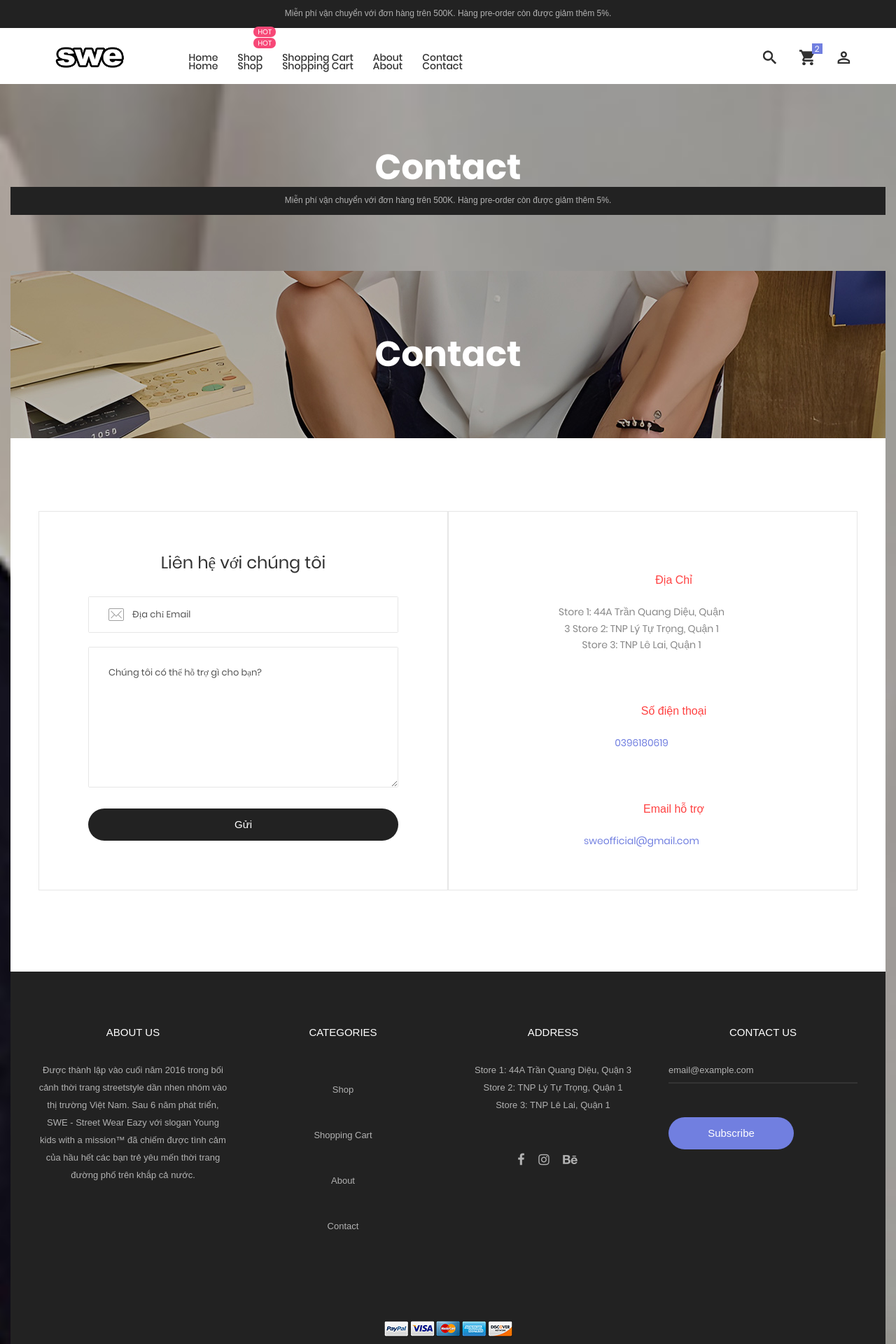
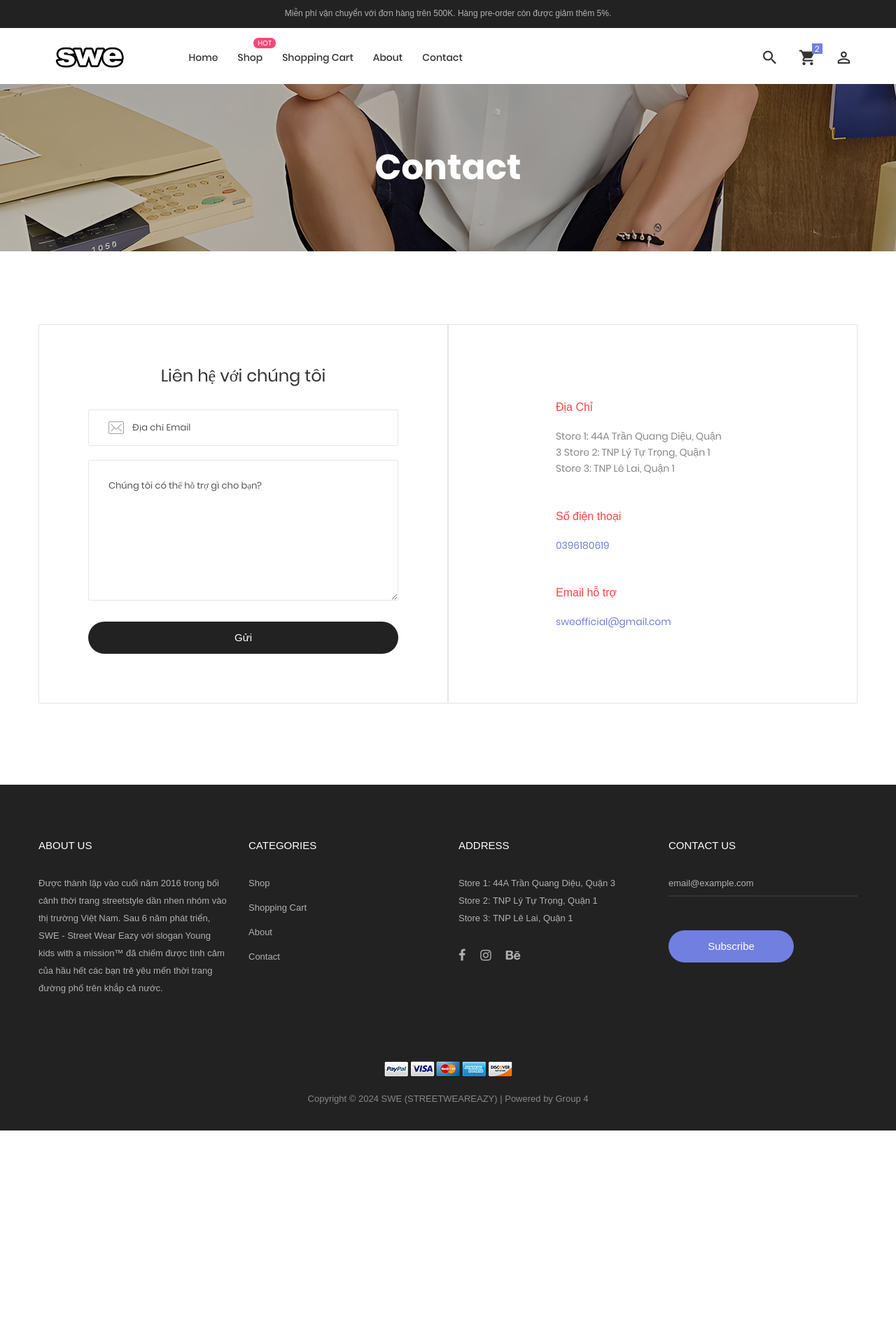
Before and after one commit to LeNguyenXeng/DuAn1-BE, a PHP site: page /index.php?act=contact in a window 1280 px wide. Shown: the top 1920 px of the page at 70% size. After the commit the page ends 1615 px from the top, so only its background shows below. Run offline with PHP 8.4, Linux system fonts and the light colour scheme; style sheets or scripts are compiled from the project's sources; some libraries are stand-ins or nearby versions; some web fonts are replaced.

Commit message:
Update contact.php

```diff
--- a/view/contact.php
+++ b/view/contact.php
@@ -1,16 +1,4 @@
 <!DOCTYPE html>
-<html lang="en">
-
-<head>
-    <title>Contact</title>
-    <?php
- include "view/header.php";
-?>
-    <!-- Title page -->
-    <section class="bg-img1 txt-center p-lr-15 p-tb-92"
-        style="background-image: url('./resources/assets/img/bg-02.jpg'); margin-top: 80px;">
-        <h2 class="ltext-105 cl0 txt-center">
-            Contact<!DOCTYPE html>
 <html lang="en">
 
 <head>
@@ -121,101 +109,3 @@
     <?php
  include "view/footer.php";
 ?>
-        </h2>
-    </section>
-
-
-    <!-- Content page -->
-    <section class="bg0 p-t-104 p-b-116">
-        <div class="container">
-            <div class="flex-w flex-tr">
-                <div class="size-210 bor10 p-lr-70 p-t-55 p-b-70 p-lr-15-lg w-full-md">
-                    <form>
-                        <h4 class="mtext-105 cl2 txt-center p-b-30">
-                            Liên hệ với chúng tôi
-                        </h4>
-
-                        <div class="bor8 m-b-20 how-pos4-parent">
-                            <input class="stext-111 cl2 plh3 size-116 p-l-62 p-r-30" type="text" name="email"
-                                placeholder="Địa chỉ Email">
-                            <img class="how-pos4 pointer-none" src="./resources/assets/img/icons/icon-email.png"
-                                alt="ICON">
-                        </div>
-
-                        <div class="bor8 m-b-30">
-                            <textarea class="stext-111 cl2 plh3 size-120 p-lr-28 p-tb-25" name="msg"
-                                placeholder="Chúng tôi có thể hỗ trợ gì cho bạn?"></textarea>
-                        </div>
-
-                        <button class="flex-c-m stext-101 cl0 size-121 bg3 bor1 hov-btn3 p-lr-15 trans-04 pointer">
-                            Gửi
-                        </button>
-                    </form>
-                </div>
-
-                <div class="size-210 bor10 flex-w flex-col-m p-lr-93 p-tb-30 p-lr-15-lg w-full-md">
-                    <div class="flex-w w-full p-b-42">
-                        <span class="fs-18 cl5 txt-center size-211">
-                            <span class="lnr lnr-map-marker"></span>
-                        </span>
-
-                        <div class="size-212 p-t-2">
-                            <span style="color: rgb(255, 66, 66);
-							font-family: Popspismedium, sans-serif;
-							font-size: 16px;
-						" class="cl2">
-                                Địa Chỉ
-                            </span>
-
-                            <p class="stext-115 cl6 size-213 p-t-18">
-                                Store 1: 44A Trần Quang Diệu, Quận 3
-                                Store 2: TNP Lý Tự Trọng, Quận 1
-                                Store 3: TNP Lê Lai, Quận 1
-                            </p>
-                        </div>
-                    </div>
-
-                    <div class="flex-w w-full p-b-42">
-                        <span class="fs-18 cl5 txt-center size-211">
-                            <span class="lnr lnr-phone-handset"></span>
-                        </span>
-
-                        <div class="size-212 p-t-2">
-                            <span style="color: rgb(255, 66, 66);
-							font-family: Popspismedium, sans-serif;
-							font-size: 16px;
-						" class="cl2">
-                                Số điện thoại
-                            </span>
-
-                            <p class="stext-115 cl1 size-213 p-t-18">
-                                0396180619
-                            </p>
-                        </div>
-                    </div>
-
-                    <div class="flex-w w-full">
-                        <span class="fs-18 cl5 txt-center size-211">
-                            <span class="lnr lnr-envelope"></span>
-                        </span>
-
-                        <div class="size-212 p-t-2">
-                            <span style="color: rgb(255, 66, 66);
-							font-family: Popspismedium, sans-serif;
-							font-size: 16px;
-						" class=" cl2">
-                                Email hỗ trợ
-                            </span>
-
-                            <p class="stext-115 cl1 size-213 p-t-18">
-                                sweofficial@gmail.com
-                            </p>
-                        </div>
-                    </div>
-                </div>
-            </div>
-        </div>
-    </section>
-    <?php
- include "view/footer.php";
-?>
```
